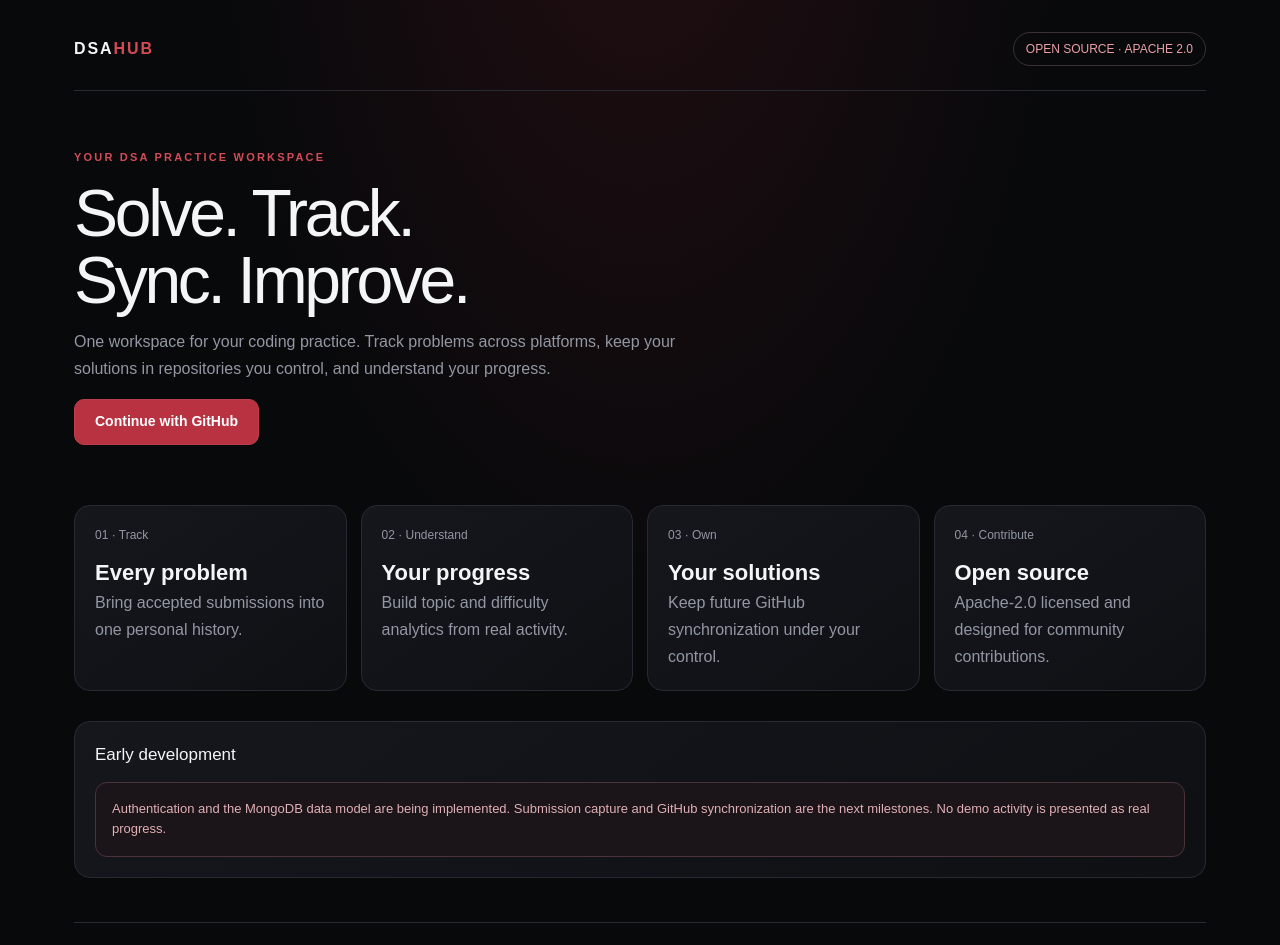
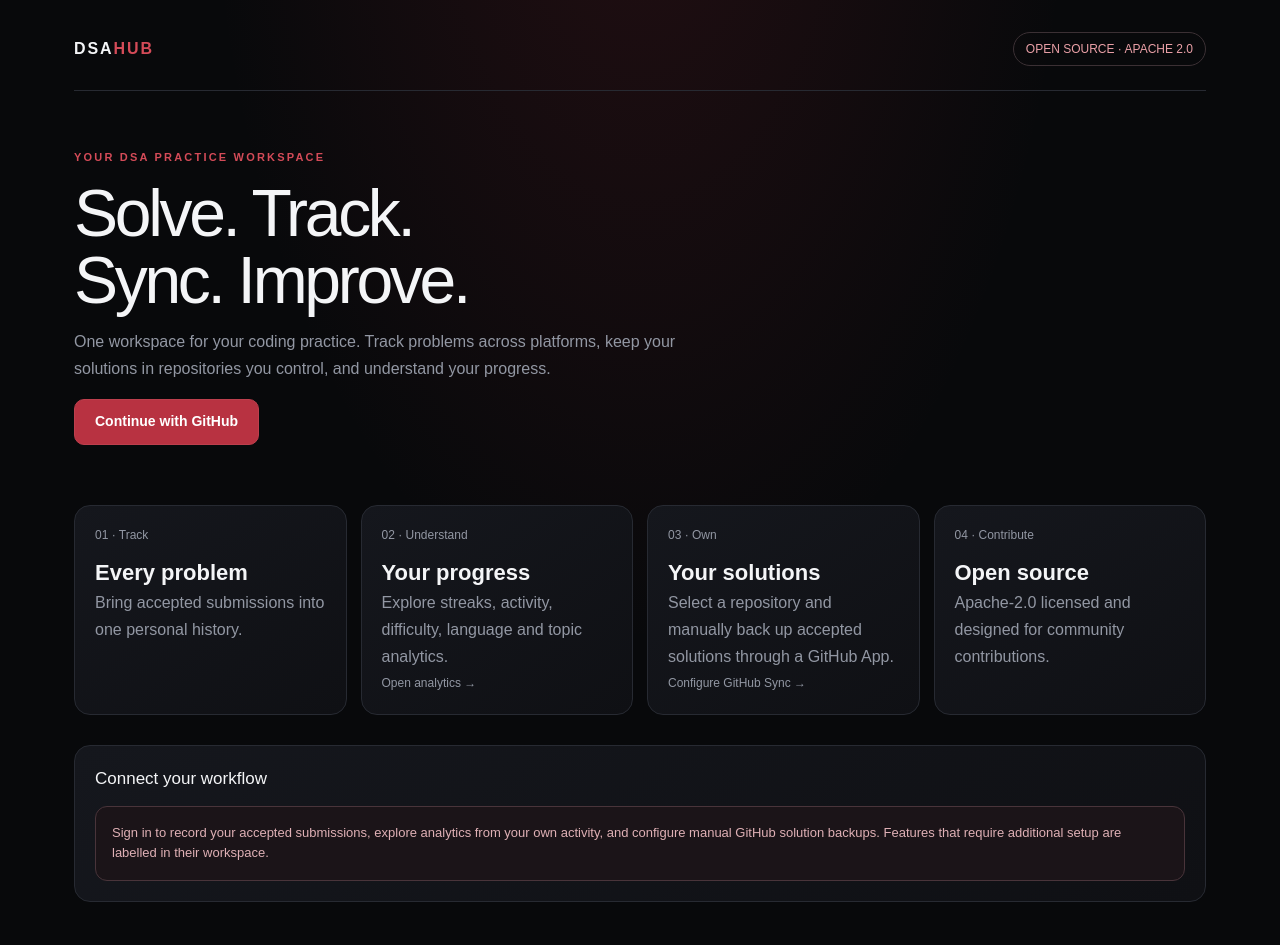
Before and after one commit to avxsharma-glitch/DSA-HUB, a Next.js app in the folder apps/web/: page / in a window 1280 px wide. Shown: the top 945 px of the page. Built offline with nearby package versions, Linux system fonts and the light colour scheme.

Commit message:
feat(home): link interactive analytics and GitHub sync workspaces

```diff
--- a/apps/web/app/page.tsx
+++ b/apps/web/app/page.tsx
@@ -20,14 +20,14 @@ export default function Home() {
 
       <section className="grid" aria-label="Product capabilities">
         <article className="panel"><div className="metric-label">01 · Track</div><div className="feature-title">Every problem</div><p className="sub">Bring accepted submissions into one personal history.</p></article>
-        <article className="panel"><div className="metric-label">02 · Understand</div><div className="feature-title">Your progress</div><p className="sub">Build topic and difficulty analytics from real activity.</p></article>
-        <article className="panel"><div className="metric-label">03 · Own</div><div className="feature-title">Your solutions</div><p className="sub">Keep future GitHub synchronization under your control.</p></article>
+        <article className="panel"><div className="metric-label">02 · Understand</div><div className="feature-title">Your progress</div><p className="sub">Explore streaks, activity, difficulty, language and topic analytics.</p><Link className="fine-print" href="/analytics">Open analytics →</Link></article>
+        <article className="panel"><div className="metric-label">03 · Own</div><div className="feature-title">Your solutions</div><p className="sub">Select a repository and manually back up accepted solutions through a GitHub App.</p><Link className="fine-print" href="/github-sync">Configure GitHub Sync →</Link></article>
         <article className="panel"><div className="metric-label">04 · Contribute</div><div className="feature-title">Open source</div><p className="sub">Apache-2.0 licensed and designed for community contributions.</p></article>
       </section>
 
       <section className="section panel">
-        <h2>Early development</h2>
-        <div className="notice">Authentication and the MongoDB data model are being implemented. Submission capture and GitHub synchronization are the next milestones. No demo activity is presented as real progress.</div>
+        <h2>Connect your workflow</h2>
+        <div className="notice">Sign in to record your accepted submissions, explore analytics from your own activity, and configure manual GitHub solution backups. Features that require additional setup are labelled in their workspace.</div>
       </section>
 
       <footer>DSAHub is community-built and open source under Apache-2.0.</footer>
```
